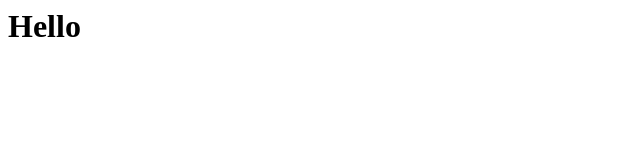
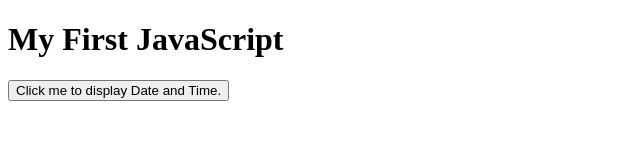
Before and after one commit to ungehan/ungehan.github.io, a plain HTML site: page index.html in a window 1280 px wide. Shown: the whole page, without its empty margins (0-640 px from the left). Drawn offline with Linux system fonts and the light colour scheme.

Commit message:
Update index.html

```diff
--- a/index.html
+++ b/index.html
@@ -1 +1,14 @@
-<h1>Hello<h1>
+<!DOCTYPE html>
+<html>
+<body>
+
+<h1>My First JavaScript</h1>
+
+<button type="button"
+onclick="document.getElementById('demo').innerHTML = Date()">
+Click me to display Date and Time.</button>
+
+<p id="demo"></p>
+
+</body>
+</html>
```
